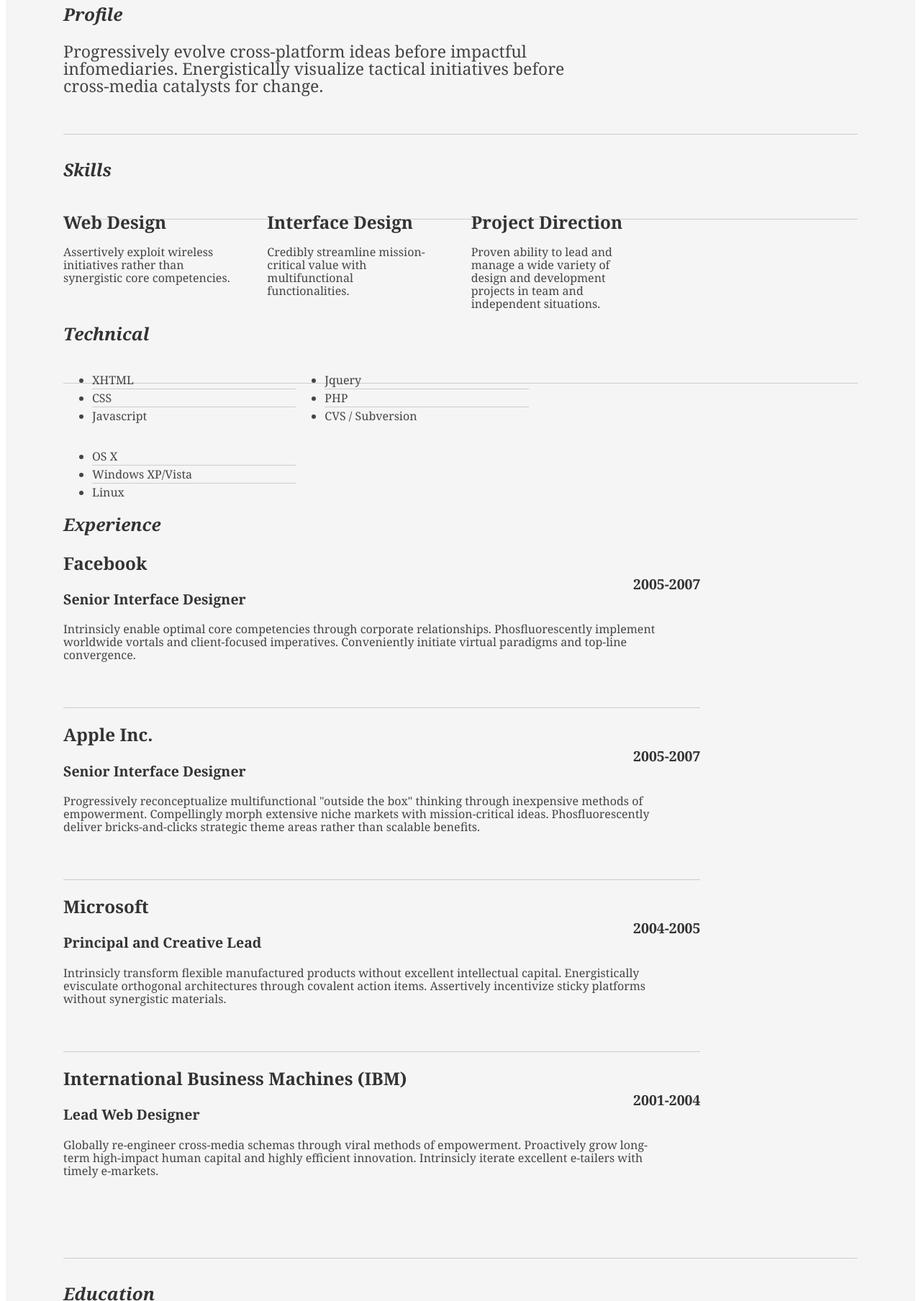
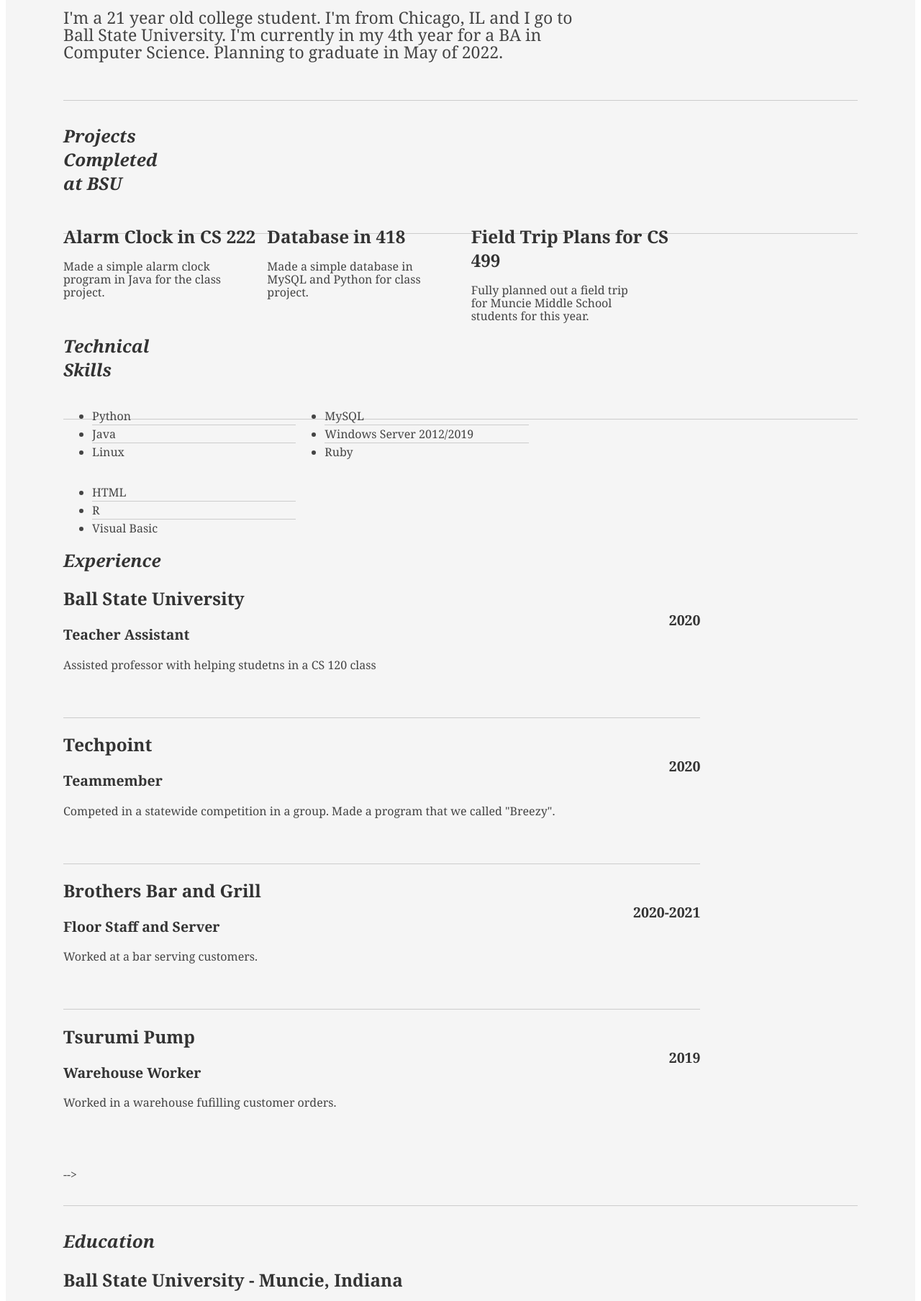
Before and after one commit to colinferguson81100/colinferguson81100.github.io, a plain HTML site: page index.html in a window 1280 px wide. Shown: the part 405-2213 px from the top of the page at 72% size. Drawn offline with Linux system fonts and the light colour scheme; a small style sheet from the web is missing.

Commit message:
Update index.html

```diff
--- a/index.html
+++ b/index.html
@@ -26,9 +26,9 @@
 
 				<div class="yui-u">
 					<div class="contact-info">
-						<h3><a id="pdf" href="#">Download PDF</a></h3>
+						<!--<h3><a id="pdf" href="#">Download PDF</a></h3>
 						<h3><a href="mailto:name@yourdomain.com">name@yourdomain.com</a></h3>
-						<!--<h3>(313) - 867-5309</h3>-->
+						<h3>(313) - 867-5309</h3>-->
 					</div><!--// .contact-info -->
 				</div>
 			</div><!--// .yui-gc -->
@@ -40,59 +40,59 @@
 
 					<div class="yui-gf">
 						<div class="yui-u first">
-							<h2>Profile</h2>
+							<h2>About Me</h2>
 						</div>
 						<div class="yui-u">
 							<p class="enlarge">
-								Progressively evolve cross-platform ideas before impactful infomediaries. Energistically visualize tactical initiatives before cross-media catalysts for change.
+								I'm a 21 year old college student. I'm from Chicago, IL and I go to Ball State University. I'm currently in my 4th year for a BA in Computer Science. Planning to graduate in May of 2022.
 							</p>
 						</div>
 					</div><!--// .yui-gf -->
 
 					<div class="yui-gf">
 						<div class="yui-u first">
-							<h2>Skills</h2>
+							<h2>Projects Completed at BSU</h2>
 						</div>
 						<div class="yui-u">
 
 								<div class="talent">
-									<h2>Web Design</h2>
-									<p>Assertively exploit wireless initiatives rather than synergistic core competencies.	</p>
+									<h2>Alarm Clock in CS 222</h2>
+									<p>Made a simple alarm clock program in Java for the class project.</p>
 								</div>
 
 								<div class="talent">
-									<h2>Interface Design</h2>
-									<p>Credibly streamline mission-critical value with multifunctional functionalities.	 </p>
+									<h2>Database in 418</h2>
+									<p>Made a simple database in MySQL and Python for class project.</p>
 								</div>
 
 								<div class="talent">
-									<h2>Project Direction</h2>
-									<p>Proven ability to lead and manage a wide variety of design and development projects in team and independent situations.</p>
+									<h2>Field Trip Plans for CS 499</h2>
+									<p>Fully planned out a field trip for Muncie Middle School students for this year.</p>
 								</div>
 						</div>
 					</div><!--// .yui-gf -->
 
 					<div class="yui-gf">
 						<div class="yui-u first">
-							<h2>Technical</h2>
+							<h2>Technical Skills</h2>
 						</div>
 						<div class="yui-u">
 							<ul class="talent">
-								<li>XHTML</li>
-								<li>CSS</li>
-								<li class="last">Javascript</li>
+								<li>Python</li>
+								<li>Java</li>
+								<li class="last">Linux</li>
 							</ul>
 
 							<ul class="talent">
-								<li>Jquery</li>
-								<li>PHP</li>
-								<li class="last">CVS / Subversion</li>
+								<li>MySQL</li>
+								<li>Windows Server 2012/2019</li>
+								<li class="last">Ruby</li>
 							</ul>
 
 							<ul class="talent">
-								<li>OS X</li>
-								<li>Windows XP/Vista</li>
-								<li class="last">Linux</li>
+								<li>HTML</li>
+								<li>R</li>
+								<li class="last">Visual Basic</li>
 							</ul>
 						</div>
 					</div><!--// .yui-gf-->
@@ -106,33 +106,33 @@
 						<div class="yui-u">
 
 							<div class="job">
-								<h2>Facebook</h2>
-								<h3>Senior Interface Designer</h3>
-								<h4>2005-2007</h4>
-								<p>Intrinsicly enable optimal core competencies through corporate relationships. Phosfluorescently implement worldwide vortals and client-focused imperatives. Conveniently initiate virtual paradigms and top-line convergence. </p>
+								<h2>Ball State University</h2>
+								<h3>Teacher Assistant</h3>
+								<h4>2020</h4>
+								<p>Assisted professor with helping studetns in a CS 120 class </p>
 							</div>
 
 							<div class="job">
-								<h2>Apple Inc.</h2>
-								<h3>Senior Interface Designer</h3>
-								<h4>2005-2007</h4>
-								<p>Progressively reconceptualize multifunctional "outside the box" thinking through inexpensive methods of empowerment. Compellingly morph extensive niche markets with mission-critical ideas. Phosfluorescently deliver bricks-and-clicks strategic theme areas rather than scalable benefits. </p>
+								<h2>Techpoint</h2>
+								<h3>Teammember</h3>
+								<h4>2020</h4>
+								<p>Competed in a statewide competition in a group. Made a program that we called "Breezy". </p>
 							</div>
 
 							<div class="job">
-								<h2>Microsoft</h2>
-								<h3>Principal and Creative Lead</h3>
-								<h4>2004-2005</h4>
-								<p>Intrinsicly transform flexible manufactured products without excellent intellectual capital. Energistically evisculate orthogonal architectures through covalent action items. Assertively incentivize sticky platforms without synergistic materials. </p>
+								<h2>Brothers Bar and Grill</h2>
+								<h3>Floor Staff and Server</h3>
+								<h4>2020-2021</h4>
+								<p>Worked at a bar serving customers. </p>
 							</div>
 
 
 							<div class="job last">
-								<h2>International Business Machines (IBM)</h2>
-								<h3>Lead Web Designer</h3>
-								<h4>2001-2004</h4>
-								<p>Globally re-engineer cross-media schemas through viral methods of empowerment. Proactively grow long-term high-impact human capital and highly efficient innovation. Intrinsicly iterate excellent e-tailers with timely e-markets.</p>
-							</div>
+								<h2>Tsurumi Pump</h2>
+								<h3>Warehouse Worker</h3>
+								<h4>2019</h4>
+								<p>Worked in a warehouse fufilling customer orders.</p>
+							</div>-->
 
 						</div><!--// .yui-u -->
 					</div><!--// .yui-gf -->
@@ -143,9 +143,12 @@
 							<h2>Education</h2>
 						</div>
 						<div class="yui-u">
-							<h2>Indiana University - Bloomington, Indiana</h2>
-							<h3>Dual Major, Economics and English &mdash; <strong>4.0 GPA</strong> </h3>
+							<h2>Ball State University - Muncie, Indiana</h2>
+							<h3>Computer Science Major &mdash; <strong>3.3 GPA</strong> </h3>
 						</div>
+                        <div class="yui-u">
+                            <h2>Downers Grove South Highschool - Downers Grove, Illinois</h2>
+                        </div>
 					</div><!--// .yui-gf -->
 
 
@@ -154,7 +157,7 @@
 		</div><!--// bd -->
 
 		<div id="ft">
-			<p>Jonathan Doe &mdash; <a href="mailto:name@yourdomain.com">name@yourdomain.com</a> &mdash; (313) - 867-5309</p>
+			<!--<p>Jonathan Doe &mdash; <a href="mailto:name@yourdomain.com">name@yourdomain.com</a> &mdash; (313) - 867-5309</p>-->
 		</div><!--// footer -->
 
 	</div><!-- // inner -->
```
